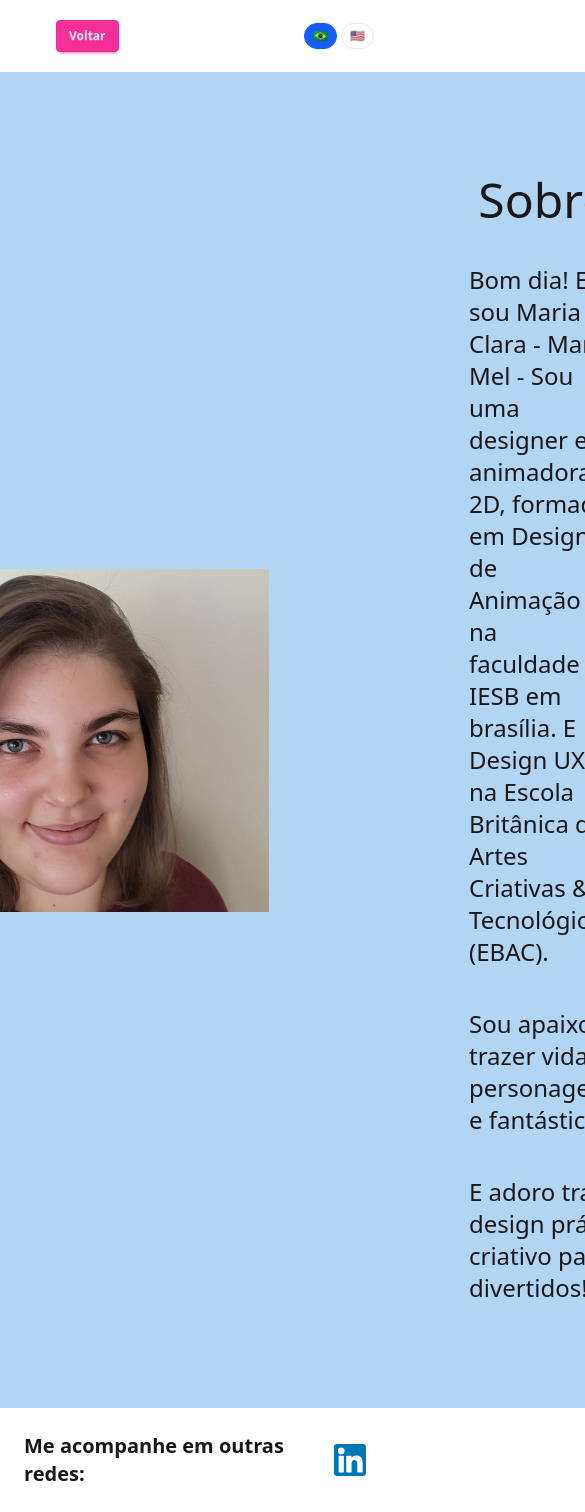
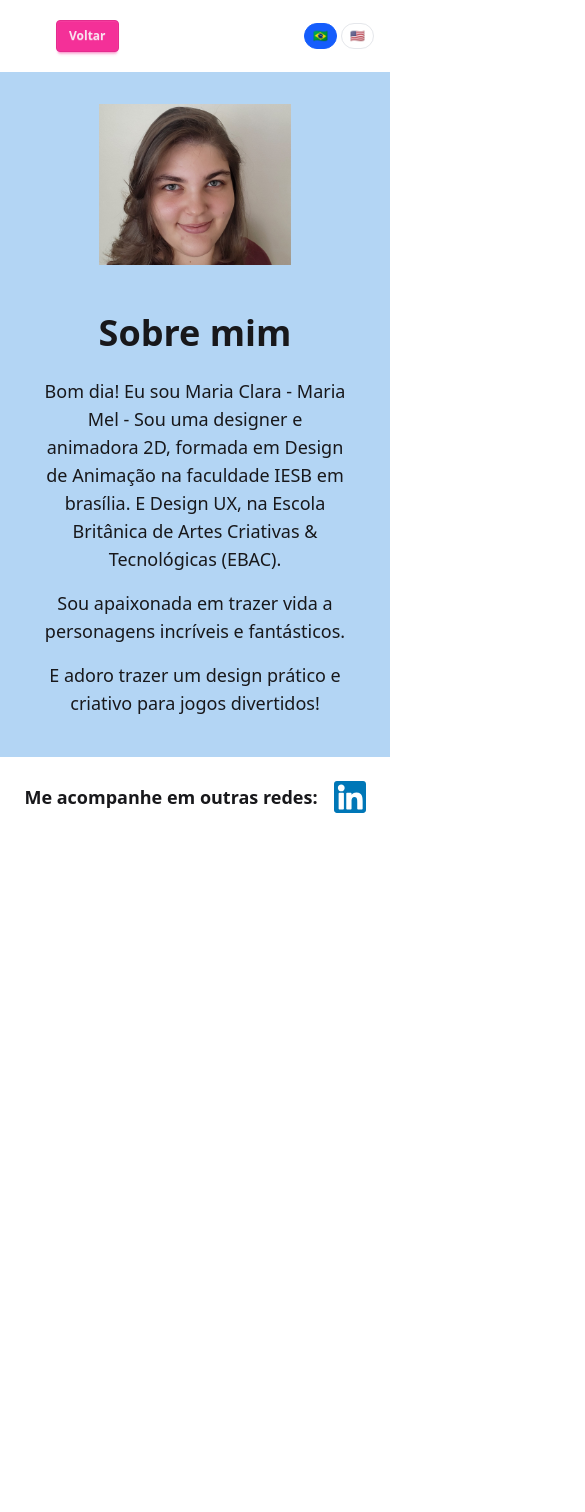
Before and after one commit to BerPGR/mariamel, a Vue app: page /about in a window 390 px wide. Shown: the top 1512 px of the page, 585 px wide, since content can reach past the window. After the commit the page ends 844 px from the top, so only its background shows below. Built offline with nearby package versions, Linux system fonts and the light colour scheme.

Commit message:
responsividade about

```diff
--- a/src/pages/About.vue
+++ b/src/pages/About.vue
@@ -1,34 +1,38 @@
 <template>
-    <div class="w-full min-h-[calc(100vh-6rem)] flex flex-col justify-between items-start">
-        <p></p>
-        <div class="flex items-center justify-center bg-[#B3D5F4] gap-40 p-16">
-            <img src="../../public/maria.svg" alt="">
-            <div class="flex flex-col gap-10 p-10">
-                <h1 class="text-5xl text-center">{{ $t('about') }}</h1>
-                <p class="text-2xl font-medium pr-30">{{ $t('section.about1') }}</p>
-                <p class="text-2xl font-medium">{{ $t('section.about2') }}</p>
-                <p class="text-2xl font-medium">{{ $t('section.about3') }}</p>
+    <div class="w-full min-h-[calc(100vh-6rem)] flex flex-col justify-between items-center md:items-start bg-base-100">
+
+        <span class="hidden md:block"></span>
+
+        <div class="w-full flex flex-col md:flex-row items-center justify-center bg-[#B3D5F4] gap-10 md:gap-20 lg:gap-40 p-8 md:p-16">
+
+            <img src="../../public/maria.svg" alt="Maria" class="w-48 md:w-64 lg:w-auto h-auto" />
+
+            <div class="flex flex-col gap-6 md:gap-10 p-2 md:p-10 max-w-2xl">
+                <h1 class="text-4xl md:text-5xl text-center md:text-left font-bold">
+                    {{ $t('about') }}
+                </h1>
+
+                <div class="space-y-4 text-lg md:text-2xl font-medium text-center md:text-left">
+                    <p>{{ $t('section.about1') }}</p>
+                    <p>{{ $t('section.about2') }}</p>
+                    <p>{{ $t('section.about3') }}</p>
+                </div>
             </div>
         </div>
-        <div class="m-6 flex items-center gap-4">
-            <p class="text-xl font-semibold">{{ $t('follow') }}</p>
+
+        <div class="m-6 flex items-center gap-4 self-center md:self-start">
+            <p class="text-lg md:text-xl font-semibold">{{ $t('follow') }}</p>
             <ul>
-                <li><a href="https://www.linkedin.com/in/maria-clara-de-melo-matuchewski-211027239/" target="blank">
-                        <svg class="h-8" version="1.1" id="Layer_1" xmlns="http://www.w3.org/2000/svg"
-                            xmlns:xlink="http://www.w3.org/1999/xlink" viewBox="0 0 382 382" xml:space="preserve"
-                            fill="#000000">
-                            <g id="SVGRepo_bgCarrier" stroke-width="0"></g>
-                            <g id="SVGRepo_tracerCarrier" stroke-linecap="round" stroke-linejoin="round"></g>
-                            <g id="SVGRepo_iconCarrier">
-                                <path style="fill:#0077B7;"
-                                    d="M347.445,0H34.555C15.471,0,0,15.471,0,34.555v312.889C0,366.529,15.471,382,34.555,382h312.889 C366.529,382,382,366.529,382,347.444V34.555C382,15.471,366.529,0,347.445,0z M118.207,329.844c0,5.554-4.502,10.056-10.056,10.056 H65.345c-5.554,0-10.056-4.502-10.056-10.056V150.403c0-5.554,4.502-10.056,10.056-10.056h42.806 c5.554,0,10.056,4.502,10.056,10.056V329.844z M86.748,123.432c-22.459,0-40.666-18.207-40.666-40.666S64.289,42.1,86.748,42.1 s40.666,18.207,40.666,40.666S109.208,123.432,86.748,123.432z M341.91,330.654c0,5.106-4.14,9.246-9.246,9.246H286.73 c-5.106,0-9.246-4.14-9.246-9.246v-84.168c0-12.556,3.683-55.021-32.813-55.021c-28.309,0-34.051,29.066-35.204,42.11v97.079 c0,5.106-4.139,9.246-9.246,9.246h-44.426c-5.106,0-9.246-4.14-9.246-9.246V149.593c0-5.106,4.14-9.246,9.246-9.246h44.426 c5.106,0,9.246,4.14,9.246,9.246v15.655c10.497-15.753,26.097-27.912,59.312-27.912c73.552,0,73.131,68.716,73.131,106.472 L341.91,330.654L341.91,330.654z">
-                                </path>
-                            </g>
+                <li>
+                    <a href="https://www.linkedin.com/in/maria-clara-de-melo-matuchewski-211027239/"
+                       target="_blank"
+                       class="hover:scale-110 transition-transform block">
+                        <svg class="h-8 md:h-10" version="1.1" viewBox="0 0 382 382" fill="#000000">
+                            <g><path style="fill:#0077B7;" d="M347.445,0H34.555C15.471,0,0,15.471,0,34.555v312.889C0,366.529,15.471,382,34.555,382h312.889 C366.529,382,382,366.529,382,347.444V34.555C382,15.471,366.529,0,347.445,0z M118.207,329.844c0,5.554-4.502,10.056-10.056,10.056 H65.345c-5.554,0-10.056-4.502-10.056-10.056V150.403c0-5.554,4.502-10.056,10.056-10.056h42.806 c5.554,0,10.056,4.502,10.056,10.056V329.844z M86.748,123.432c-22.459,0-40.666-18.207-40.666-40.666S64.289,42.1,86.748,42.1 s40.666,18.207,40.666,40.666S109.208,123.432,86.748,123.432z M341.91,330.654c0,5.106-4.14,9.246-9.246,9.246H286.73 c-5.106,0-9.246-4.14-9.246-9.246v-84.168c0-12.556,3.683-55.021-32.813-55.021c-28.309,0-34.051,29.066-35.204,42.11v97.079 c0,5.106-4.139,9.246-9.246,9.246h-44.426c-5.106,0-9.246-4.14-9.246-9.246V149.593c0-5.106,4.14-9.246,9.246-9.246h44.426 c5.106,0,9.246,4.14,9.246,9.246v15.655c10.497-15.753,26.097-27.912,59.312-27.912c73.552,0,73.131,68.716,73.131,106.472 L341.91,330.654L341.91,330.654z"></path></g>
                         </svg>
-                    </a></li>
+                    </a>
+                </li>
             </ul>
         </div>
     </div>
 </template>
-
-<script setup lang="ts"></script>
```
